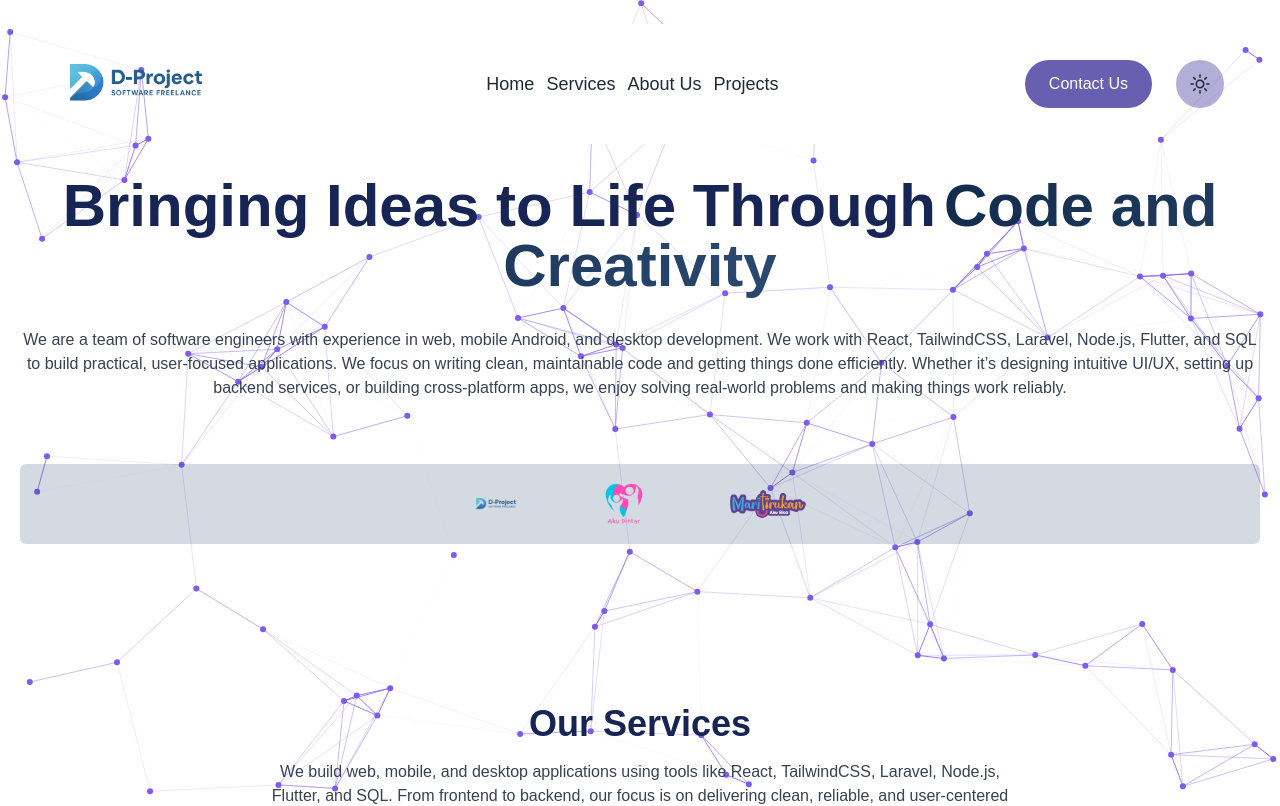
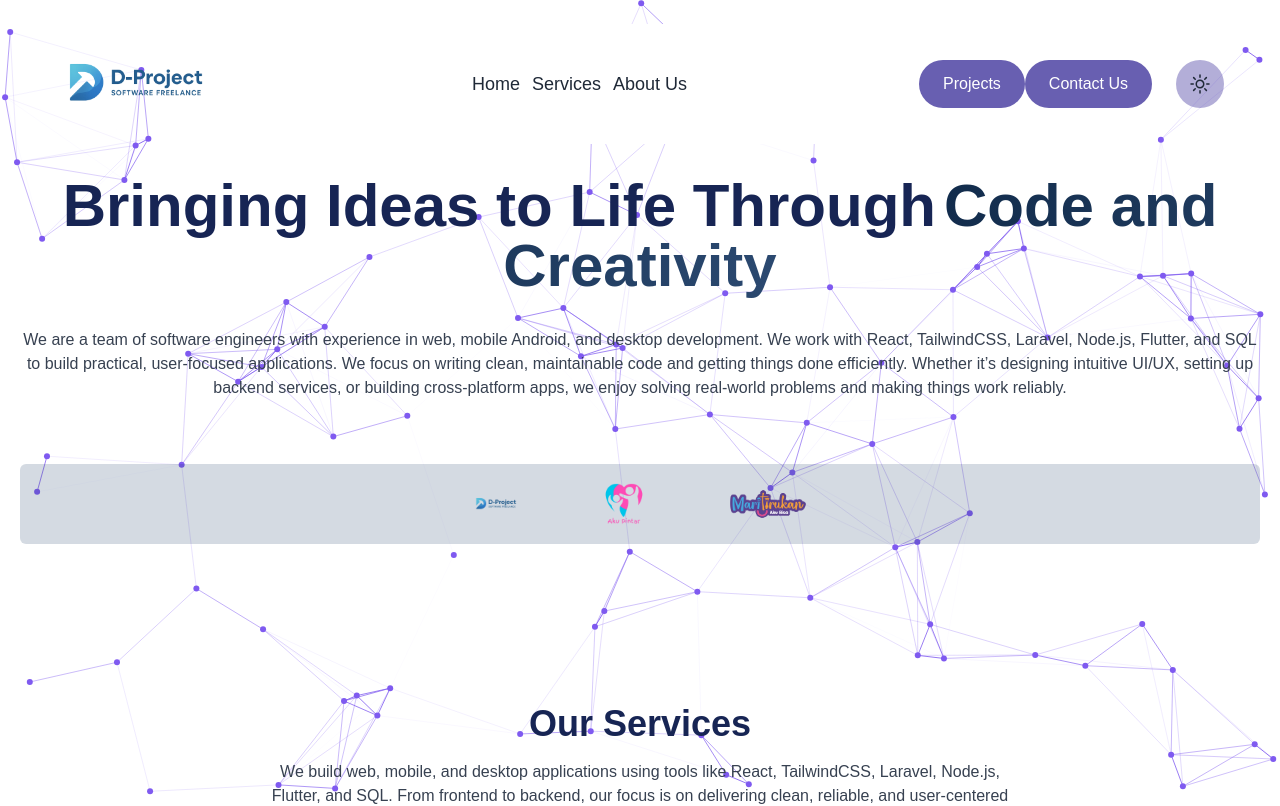
Before and after one commit to BTCRX/React-Landing-Page-Portfolio, a React (Vite) app: page / in a window 1280 px wide. Shown: the top 806 px of the page. Built offline with nearby package versions, Linux system fonts and the light colour scheme.

Commit message:
Fixed: Navbar

```diff
--- a/src/components/elements/Navbar.tsx
+++ b/src/components/elements/Navbar.tsx
@@ -11,7 +11,7 @@ export const navItems = [
   { href: "/#services", text: "Services" },
   { href: "/#about-us", text: "About Us" },
 //   { href: "#pricing", text: "Pricing" },
-  { href: "/projects", text: "Projects" },
+//   { href: "/projects", text: "Projects" },
 ];
 
 export const Navbar = () => {
@@ -35,6 +35,12 @@ export const Navbar = () => {
                                 </li>
                             ))}
                             </ul>
+
+                        <Link to="/projects">
+                            <div className="lg:min-w-max flex items-center sm:w-max w-full pb-6 lg:pb-0 border-b border-box-border lg:border-0 px-6 lg:px-0">
+                                <BtnLink text="Projects" href="#cta" className="" />
+                            </div>
+                        </Link>
                         <Link to="/contact">
                             <div className="lg:min-w-max flex items-center sm:w-max w-full pb-6 lg:pb-0 border-b border-box-border lg:border-0 px-6 lg:px-0">
                                 <BtnLink text="Contact Us" href="#cta" className="" />
```
